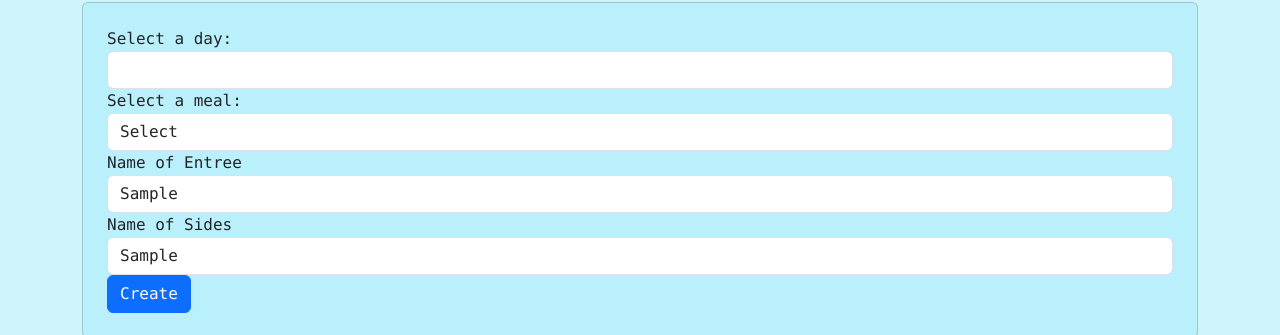
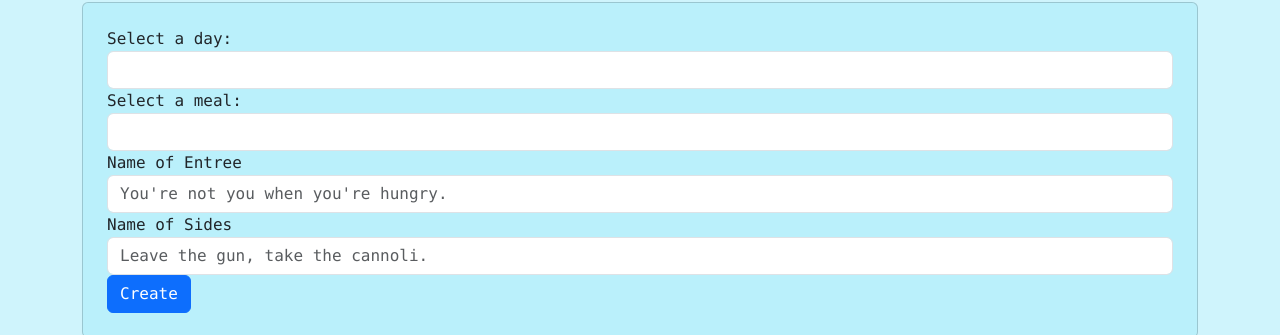
Before and after one commit to HeavensLanding/Weekly-Menu, a website: page index.html in a window 1280 px wide. Both pictures are taken after typing "Sample", "Sample" into the empty fields and a click on the button "Create". Shown: the part 124-459 px from the top of the page. Drawn offline with nearby package versions, Linux system fonts and the light colour scheme.

Commit message:
autoclear boxes

```diff
--- a/index2.js
+++ b/index2.js
@@ -11,6 +11,9 @@ document.getElementById('add').addEventListener('click',() => {
     let actions = row.insertCell(4)
     actions.appendChild(createDeleteButton(id++));
     document.getElementById('dayOfWeek').value = '';
+    document.getElementById('mealType').value = '';
+    document.getElementById('new-entree').value = '';
+    document.getElementById('new-sides').value = '';
 });
 
 function createDeleteButton(id) {
```
Also changed, not shown: index.html (+1 -1 lines).
